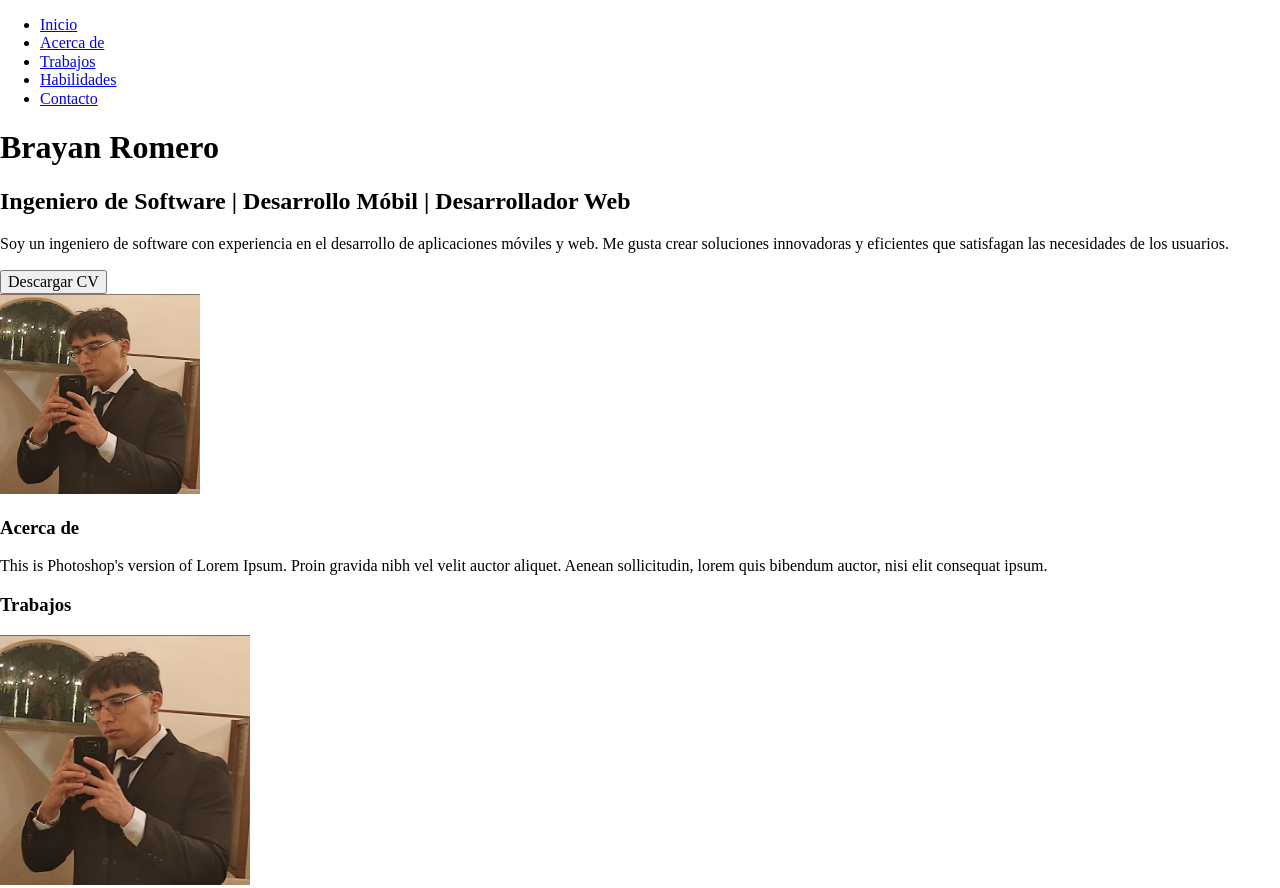
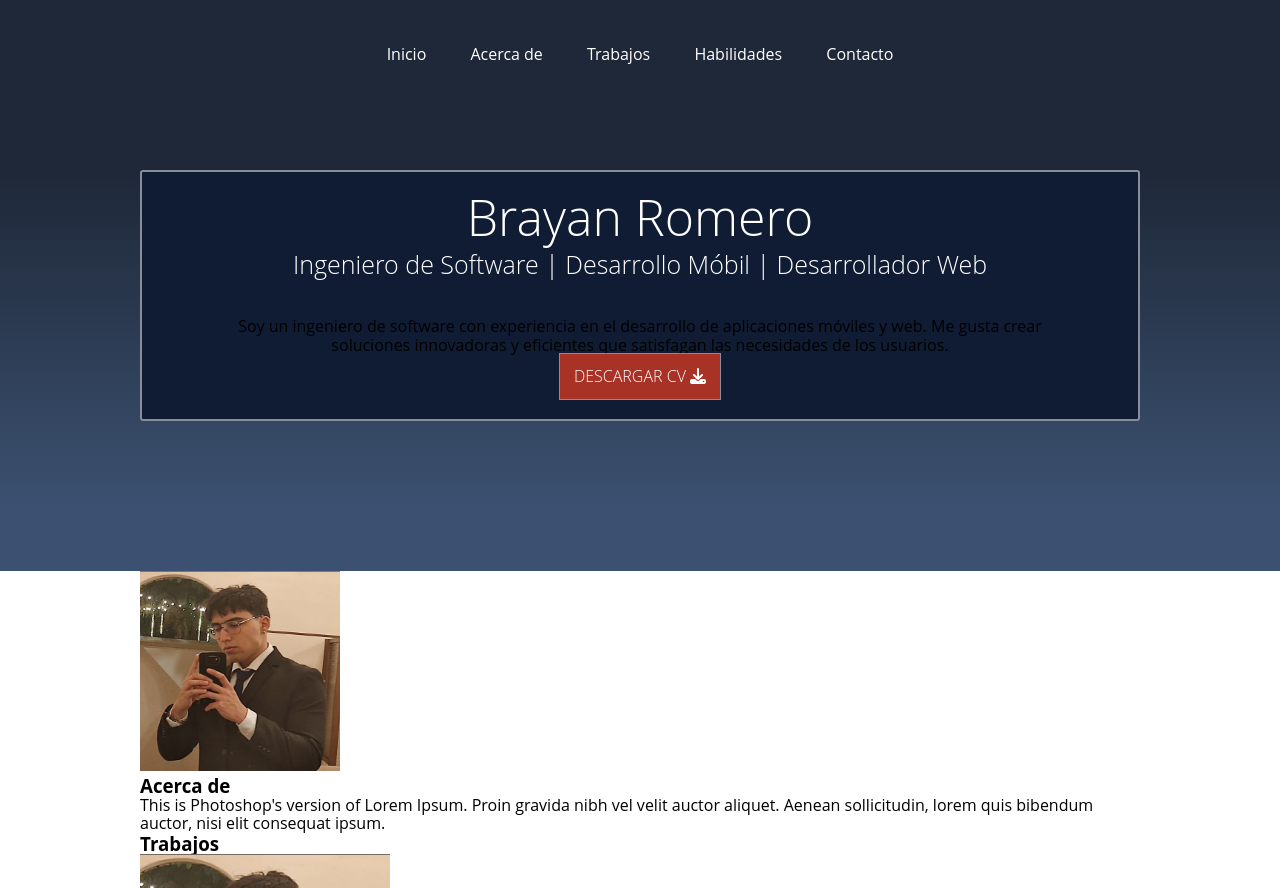
Before and after one commit to c90Beretta/portafolio, a website built with Vite: page index.html in a window 1280 px wide. Shown: the top 888 px of the page. Built offline with nearby package versions, Linux system fonts and the light colour scheme.

Commit message:
design changes

```diff
--- a/css/styles.css
+++ b/css/styles.css
@@ -0,0 +1,118 @@
+/* ------- ------- ------- Diseño general ------- ------- ------- */
+
+* {
+    margin: 0px;
+    padding: 0px;
+}
+
+body {
+    background: #ffff;
+    font-family: "Open Sans", sans-serif, Arial;
+    font-size: 16px;
+}
+
+.container {
+    width: 90%;
+    max-width: 1000px;
+    margin: auto;
+    overflow: hidden;
+}
+
+/* ------- ------- ------- Header ------- ------- ------- */
+
+header {
+    background-image: linear-gradient(#1e2838 30%, #3c5171 90%);
+    background-size: 60%;
+    max-height: 600px;
+}
+
+header .menu ul {
+    list-style: none;
+    padding: 0;
+    margin: 40px 0;
+    text-align: center;
+}
+
+header .menu ul li {
+    display: inline-block;
+}
+
+header .menu a {
+    margin: 0 20px;
+    color: #fff;
+    padding: 5px 0;
+    font-size: 1em;
+    display: inline-block;
+    text-decoration: none;
+    border-bottom: 2px solid transparent;
+}
+
+header .menu a:hover {
+    border-bottom: 2px solid #fff;
+}
+
+/* ------- ------- Texto----- ------- */
+
+header .container-text {
+    display: flex;
+    justify-content: center;
+    align-content: center;
+    margin: 100px 0 150px;
+}
+
+header .container-text .text {
+    background-color: #101c33;
+    border: 2px solid rgba(255, 255, 255, 0.5);
+    border-radius: 3px;
+    display: inline-block;
+    text-align: center;
+    padding: 20px 60px;
+}
+
+header .container-text .text h1,
+header .container-text .text h2,
+header .container-text .text button {
+    color: #fff;
+    font-weight: 300;
+    margin: 0;
+}
+
+header .container-text .text .name {
+    margin-bottom: 10px;
+    font-size: 50px;
+    line-height: 50px;
+}
+
+header .container-text .text .profession {
+    font-size: 25px;
+    line-height: 25px;
+    margin-bottom: 40px;
+}
+
+header .container-text .text .btn-cv {
+    background: #a93226;
+    cursor: pointer;
+    line-height: 45px;
+    max-width: 160px;
+    text-transform: uppercase;
+    width: 100%;
+    border: 0 solid;
+    box-shadow: inset 0 0 20px rgba(255, 255, 255, 0);
+    outline: 1px solid;
+    outline-color: rgba(255, 255, 255, 0);
+    outline-offset: 0px;
+    text-shadow: none;
+    -webkit-transition: all 1250ms cubic-bezier(0.19, 1, 0.22, 1);
+    transition: all 1250ms cubic-bezier(0.19, 1, 0.22, 1);
+    outline-color: rgba(255, 255, 255, 0.5);
+    outline-offset: 0px;
+}
+
+header .container-text .text .btn-cv:hover {
+    border: 1px solid;
+    box-shadow: inset 0 0 20px rgba(255, 255, 255, 0.5),
+      0 0 20px rgba(255, 255, 255, 0.2);
+    outline-offset: 15px;
+    outline-color: rgba(255, 255, 255, 0);
+    text-shadow: 1px 1px 2px #427388;
+}
--- /dev/null
+++ b/css/styles_temp.css
@@ -0,0 +1,49 @@
+/* ------- ------- ------- HEADER ------- ------- ------- */
+
+header {
+    background: lightblue;
+}
+
+/* ------- ------- ------- MAIN------- ------- ------- */
+
+main {
+    background: lightcyan;
+}
+
+/* ------- ------- ------- FOOTER ------- ------- ------- */
+
+footer {
+    background: lightblue;
+}
+
+.container {
+    background: lightgray;
+}
+
+nav {
+    background: lightcoral;
+}
+
+.container-text {
+    background: lightsalmon;
+}
+
+#section-about {
+    background: lightgreen;
+}
+
+#section-jobs {
+    background: lightseagreen;
+}
+
+#section-skills {
+    background: khaki;
+}
+
+#section-contact {
+    background: lightblue;
+}
+
+#section-socialMedia {
+    background: thistle;
+}
--- a/index.html
+++ b/index.html
@@ -24,7 +24,7 @@
       <!-- <div class="logo">
         <img src="/img/logo.png" alt="Logo" />
       </div> -->
-      <nav class="nav">
+      <nav class="menu">
         <ul>
           <li><a href="#">Inicio</a></li>
           <li><a href="#">Acerca de</a></li>
@@ -41,8 +41,8 @@
             Soy un ingeniero de software con experiencia en el desarrollo de aplicaciones móviles y web. Me gusta crear
             soluciones innovadoras y eficientes que satisfagan las necesidades de los usuarios.
           </p>
-          <button>
-            Descargar CV
+          <button class="btn-cv">
+            Descargar CV <i class="fa-solid fa-download"></i>
           </button>
         </div>
       </div>
```
